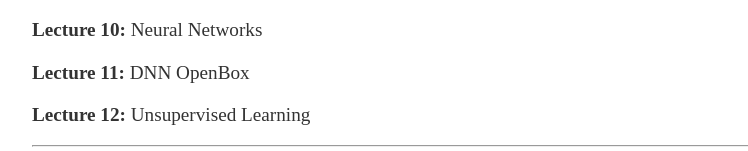
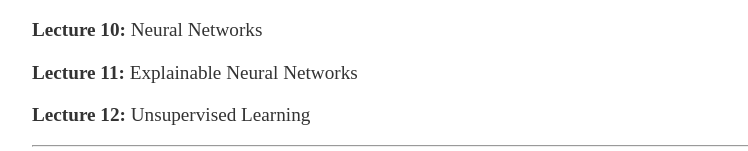
Before and after one commit to ajzhanghk/Stat3612, a plain HTML site: page index.html in a window 1280 px wide. Shown: the part 561-712 px from the top of the page, without its empty margins (160-908 px from the left). Drawn offline with Linux system fonts and the light colour scheme.

Commit message:
Update index.html

```diff
--- a/index.html
+++ b/index.html
@@ -27,7 +27,7 @@
 			<p><b>Lecture 8:</b> Tree-based Methods<br /> </p>
 			<p><b>Lecture 9:</b> SVM, AutoML (HyperOpt)<br /> </p>
 			<p><b>Lecture 10:</b> Neural Networks<br /> </p>
-			<p><b>Lecture 11:</b> DNN OpenBox<br /> </p>
+			<p><b>Lecture 11:</b> Explainable Neural Networks <br /> </p>
 			<p><b>Lecture 12:</b> Unsupervised Learning<br /></p>
 
 			<hr>
```
